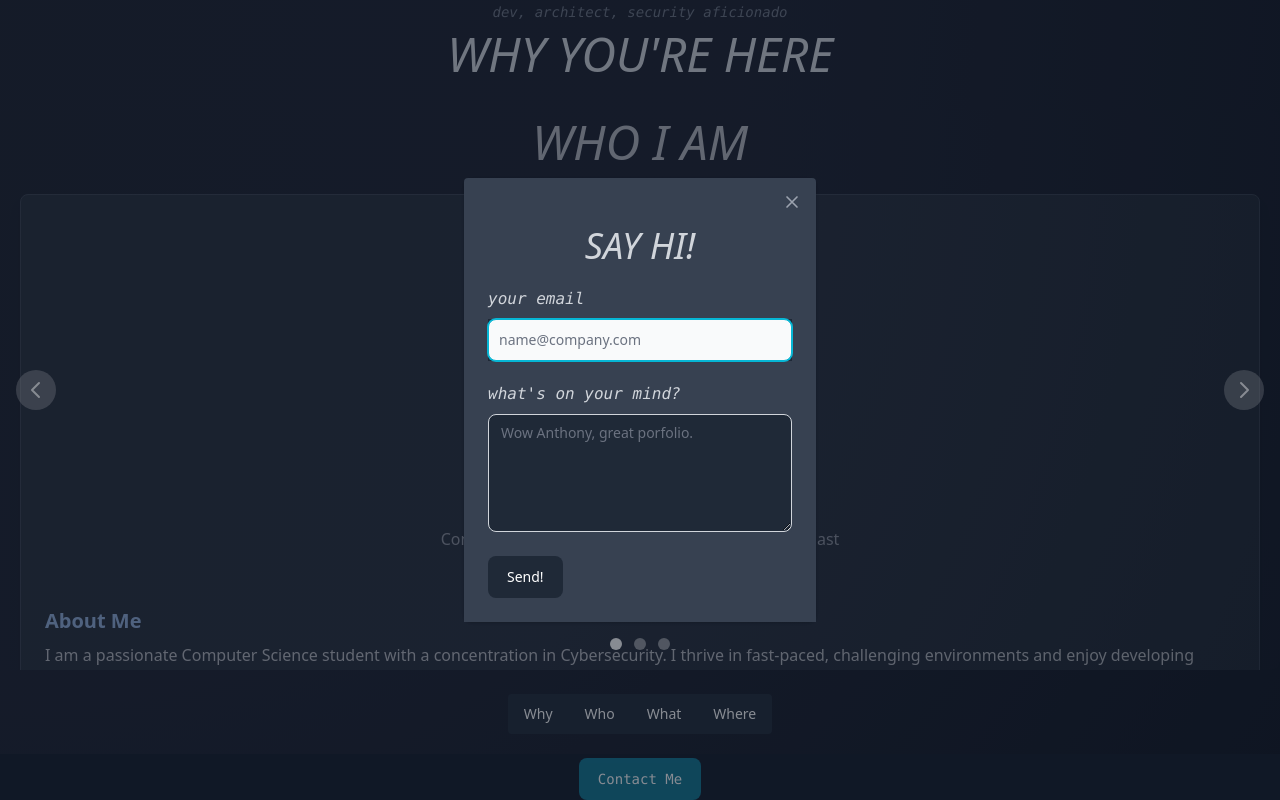
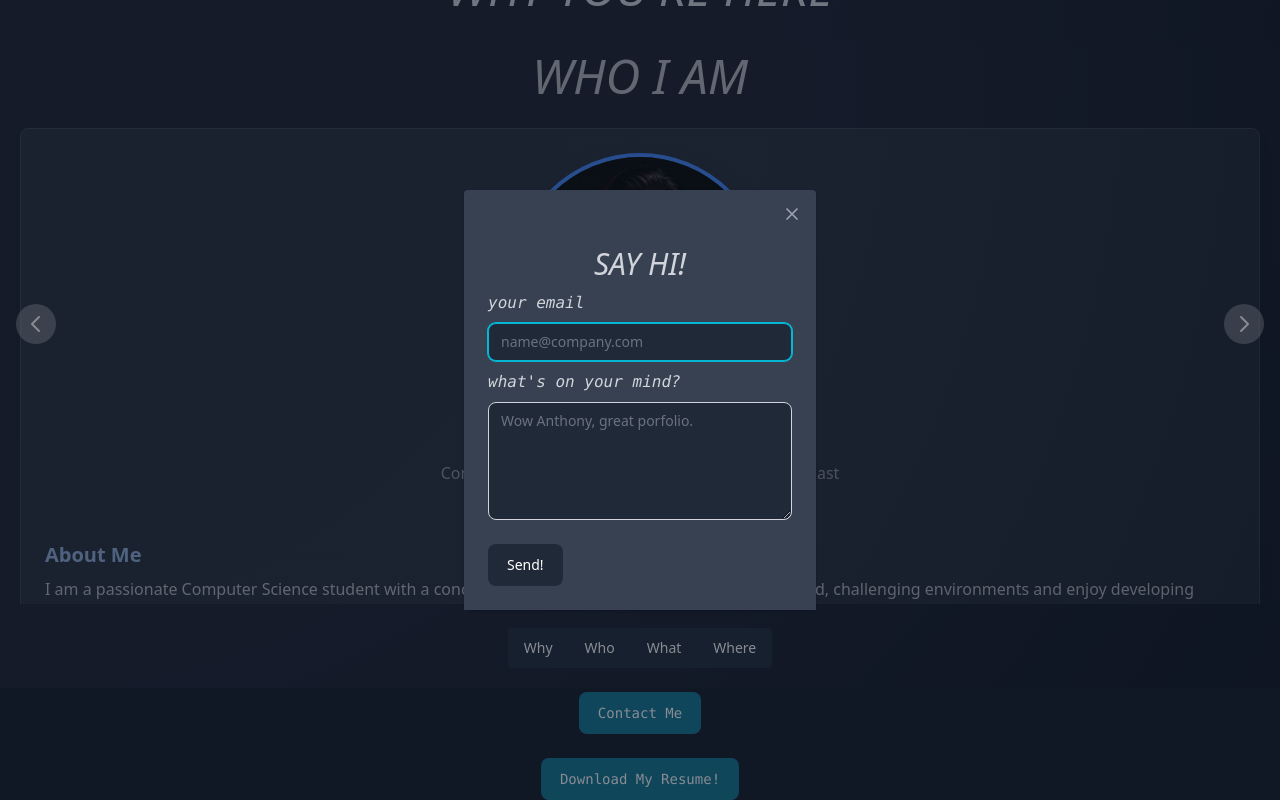
Before and after one commit to Fanaticaj/portfolio, a React (Vite) app in the folder portfolio/: page / in a window 1280 px wide. Both pictures are taken after a click on the button "Contact Me". Built offline with nearby package versions, Linux system fonts and the light colour scheme.

Commit message:
finished contact me and implemented resume download

```diff
--- a/portfolio/src/components/ContactMe.tsx
+++ b/portfolio/src/components/ContactMe.tsx
@@ -13,7 +13,7 @@ import { useRef, useState } from "react";
 
 export function ContactMe() {
   const [openModal, setOpenModal] = useState(false);
-  const emailInputRef = useRef<HTMLInputElement>(null);
+  const emailInputRef = useRef<HTMLTextAreaElement>(null);
 
   return (
     <>
@@ -27,8 +27,8 @@ export function ContactMe() {
       >
         <ModalHeader className="bg-gray-700" />
         <ModalBody className="bg-gray-700">
-          <div className="space-y-5 bg-gray-700">
-            <h3 className="flex items-center justify-center text-4xl font-light uppercase italic text-gray-300">
+          <div className="space-y-2 bg-gray-700">
+            <h3 className="mt-2 flex items-center justify-center text-3xl font-light uppercase italic text-gray-300">
               Say Hi!
             </h3>
             <div>
@@ -40,12 +40,13 @@ export function ContactMe() {
                   Your email
                 </Label>
               </div>
-              <TextInput
-                className="bg-gray-800 text-gray-300"
+              <Textarea
                 id="email"
                 ref={emailInputRef}
                 placeholder="name@company.com"
                 required
+                rows={1}
+                className="resize-none bg-gray-800 text-gray-300"
               />
             </div>
             <div>
@@ -55,7 +56,7 @@ export function ContactMe() {
                 </Label>
               </div>
               <Textarea
-                id="textInput"
+                id="description"
                 placeholder="Wow Anthony, great porfolio."
                 rows={5}
                 className="bg-gray-800 text-gray-300"
--- a/portfolio/src/pages/Why.tsx
+++ b/portfolio/src/pages/Why.tsx
@@ -3,6 +3,7 @@ import SlideShow from "../components/SlideShow";
 import FooterNav from "../components/FooterNav";
 import PageTitle from "../components/PageTitle";
 import { ContactMe } from "../components/ContactMe";
+import { Button } from "flowbite-react";
 
 const Why: React.FC = () => {
   return (
@@ -32,6 +33,11 @@ const Why: React.FC = () => {
         <span className="flex items-center justify-center font-mono text-sm font-extralight lowercase italic text-gray-500">
           <ContactMe />
         </span>
+        <span className="flex items-center justify-center font-mono text-sm font-extralight lowercase italic text-gray-500">
+          <a href="/resume.pdf" download>
+            <Button>Download My Resume!</Button>
+          </a>
+        </span>
       </main>
 
       {/* Footer / Gallery Section */}
```
Also changed, not shown: 1 other file (tests, documents, lock files or other folders).
